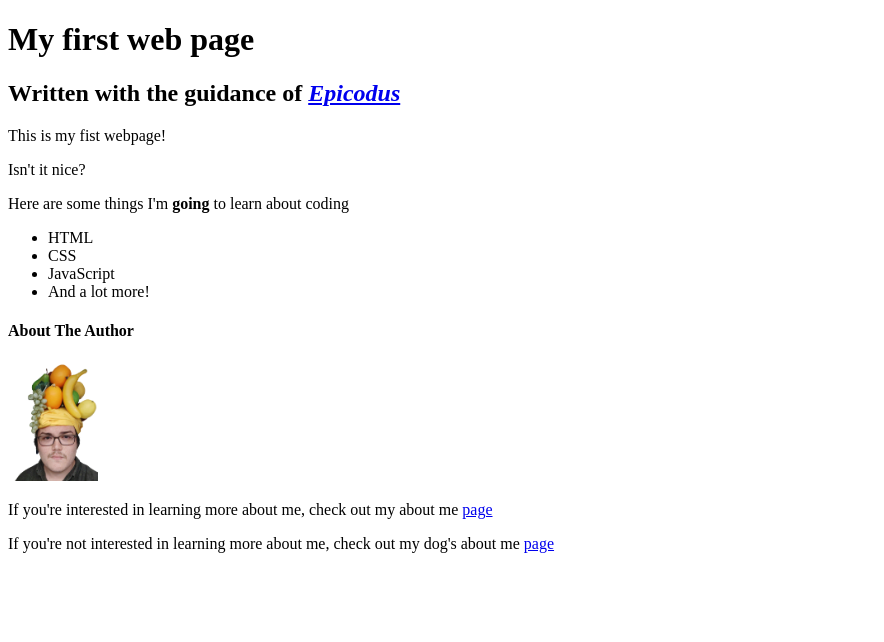
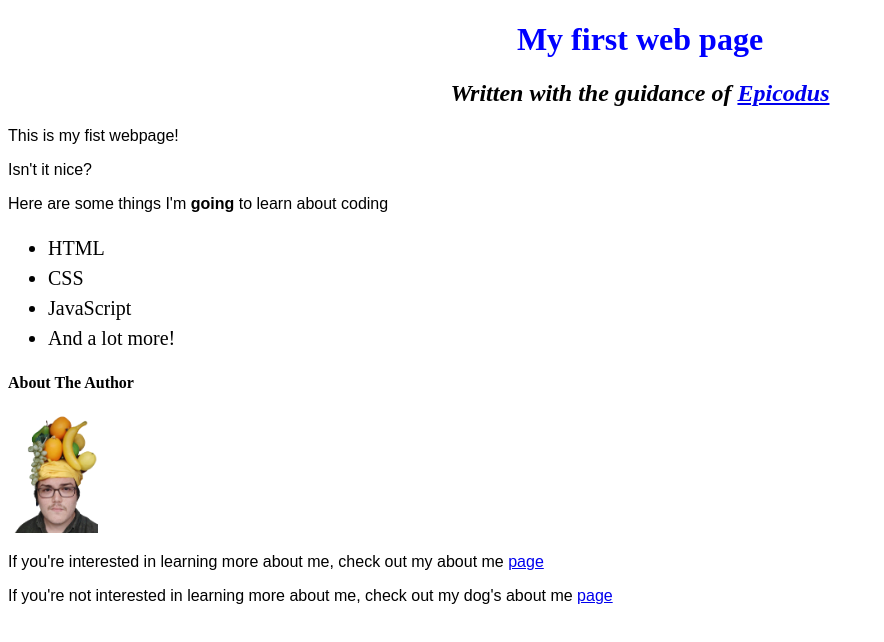
Before and after one commit to Skylar-Brockbank/my-first-webpage, a plain HTML site: page my-first-webpage.html in a window 1280 px wide. Shown: the whole page, without its empty margins (0-884 px from the left). Drawn offline with Linux system fonts and the light colour scheme.

Commit message:
added CSS and Linked it to the Main Page
Co-authored-by: Mike Watkins <michaelhugheswatkins@gmail.com>
Co-authored-by: Jacob Wilson <jacobleeeugenewilson@gmail.com>

```diff
--- /dev/null
+++ b/css/style.css
@@ -0,0 +1,18 @@
+h1{
+  color:blue;
+  text-align: center;
+}
+
+h2{
+  font-style: italic;
+  text-align: center;
+}
+
+p{
+  font-family: sans-serif;
+}
+
+ul{
+  font-size: 20px;
+  line-height: 30px;
+}
--- a/my-first-webpage.html
+++ b/my-first-webpage.html
@@ -1,6 +1,7 @@
 <!DOCTYPE html>
 <html lang="en-US">
 <head>
+  <link href="css/style.css" rel="stylesheet" type="text/css">
   <title>Web page #1</title>
 </head>
 <body>
```
